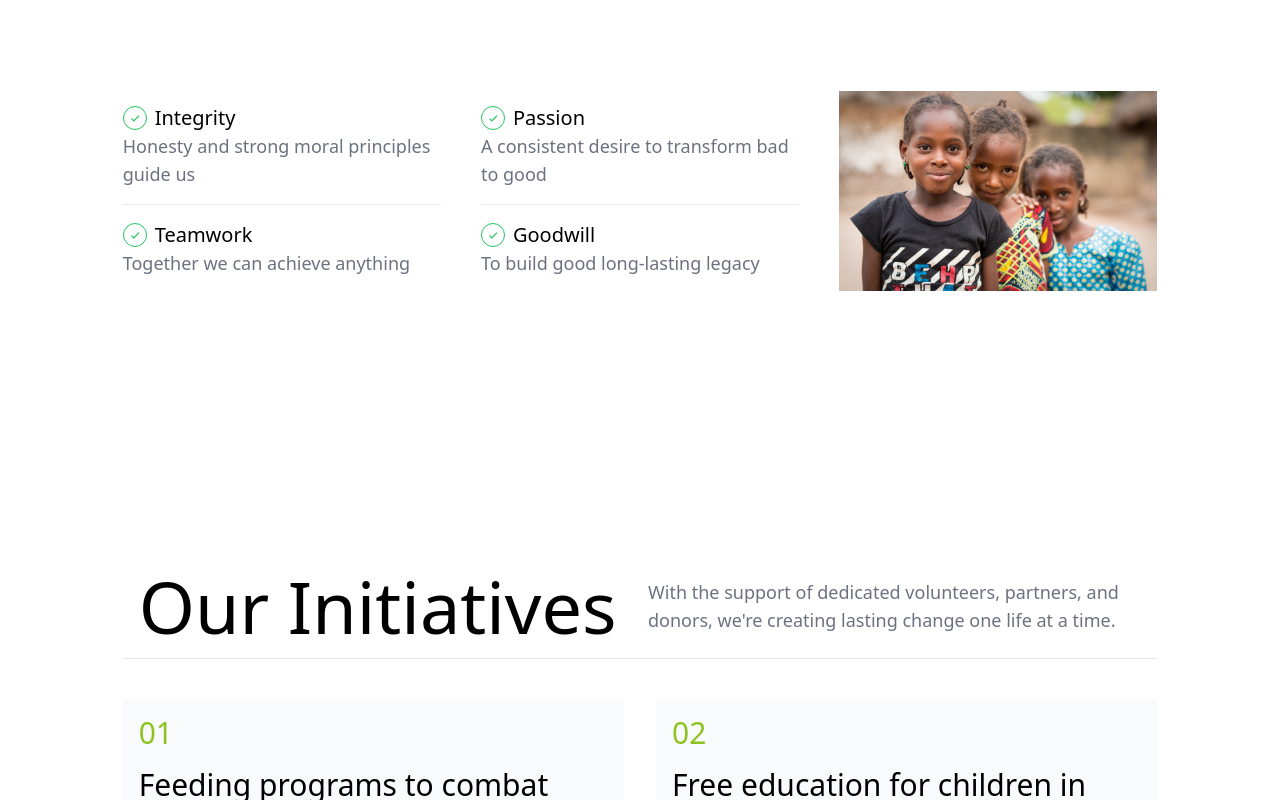
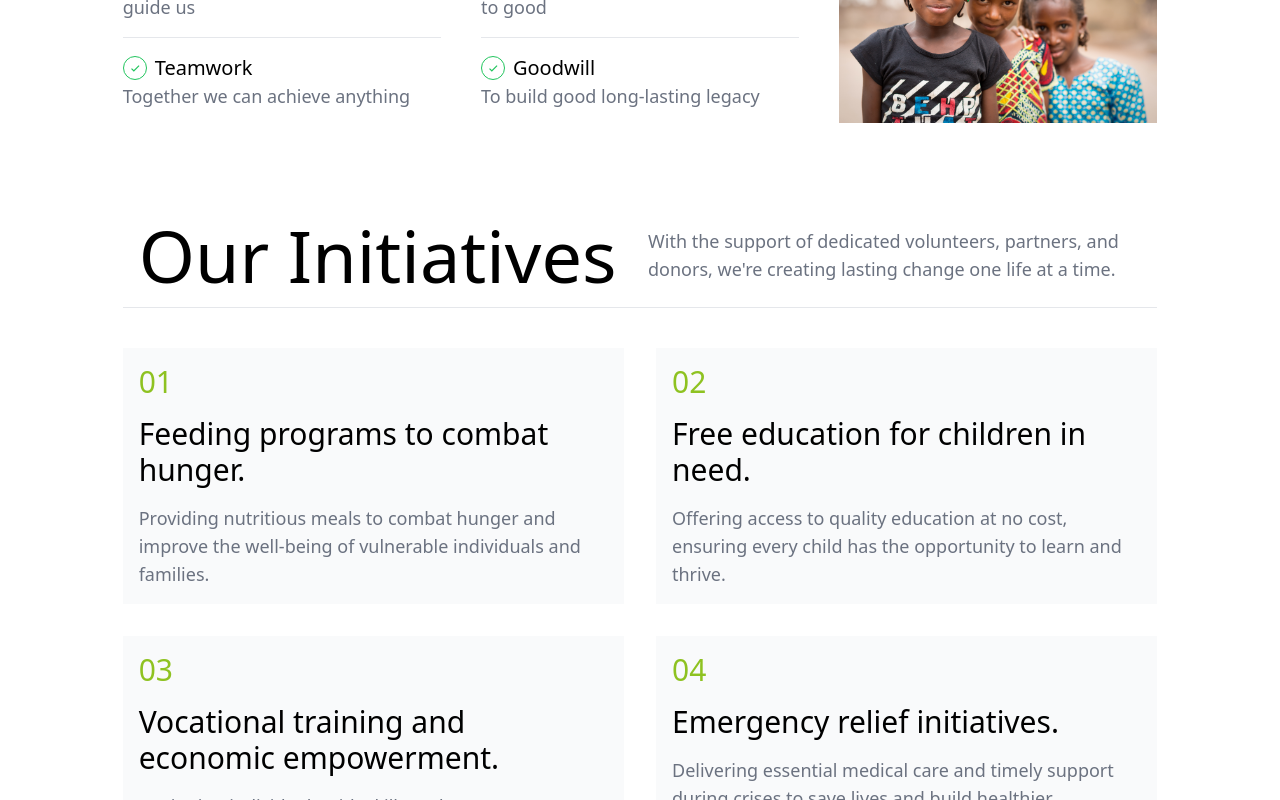
Before and after one commit to SirhmVFX/commonpersonrelief, a Next.js app: page /who-we-are in a window 1280 px wide. Shown: the part 2000-2800 px from the top of the page. Built offline with nearby package versions, Linux system fonts and the light colour scheme.

Commit message:
correct spacings in who we are page

```diff
--- a/src/app/who-we-are/page.tsx
+++ b/src/app/who-we-are/page.tsx
@@ -5,7 +5,7 @@ function WhoWeAre() {
   return (
     <div>
 
-      <div className="md:w-5/6 mx-auto p-4 py-[80px] lg:py-[120px] gap-4">
+      <div className="md:w-5/6 mx-auto p-4 pt-[80px] lg:pt-[120px] gap-4">
         <div className="flex flex-col items-start gap-4 ">
           <p className="text-primarycolor text-sm md:text-lg py-2 px-4 rounded-full border border-primarycolor">
             About us
@@ -83,7 +83,7 @@ function WhoWeAre() {
           </p>
         </div>
       </div>
-      <div className="md:w-5/6 md:h-screen p-4 flex flex-col justify-center mx-auto py-10 md:py-20  ">
+      <div className="md:w-5/6  p-4 flex flex-col  mx-auto py-2 md:py-2  ">
         <div className="justify-center items-center  flex flex-col md:flex-row md:gap-10">
           <div className="w-full pt-10 md:pt-0 md:w-1/2">
             <h1 className="text-3xl md:text-5xl lg:text-6xl font-medium py-6 md:py-10 border-b border-gray-200">
@@ -164,7 +164,7 @@ function WhoWeAre() {
         </div>
       </div>
 
-      <div className="md:w-5/6 mx-auto p-4 py-16 md:py-32">
+      <div className="md:w-5/6 mx-auto p-4 py-2 md:py-2">
         <div className=" md:flex items-center gap-4 p-4 border-b border-gray-200">
           <h1 className="text-3xl md:text-5xl lg:text-7xl font-medium md:w-1/2">
             Our Initiatives
```
